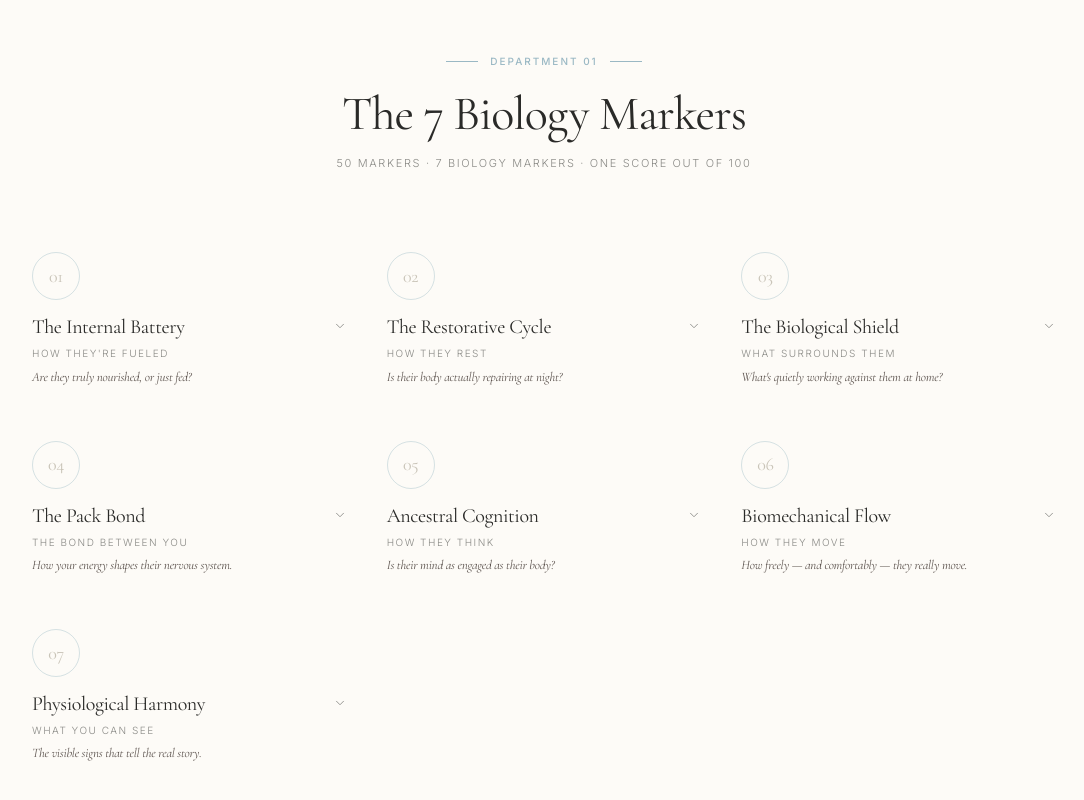
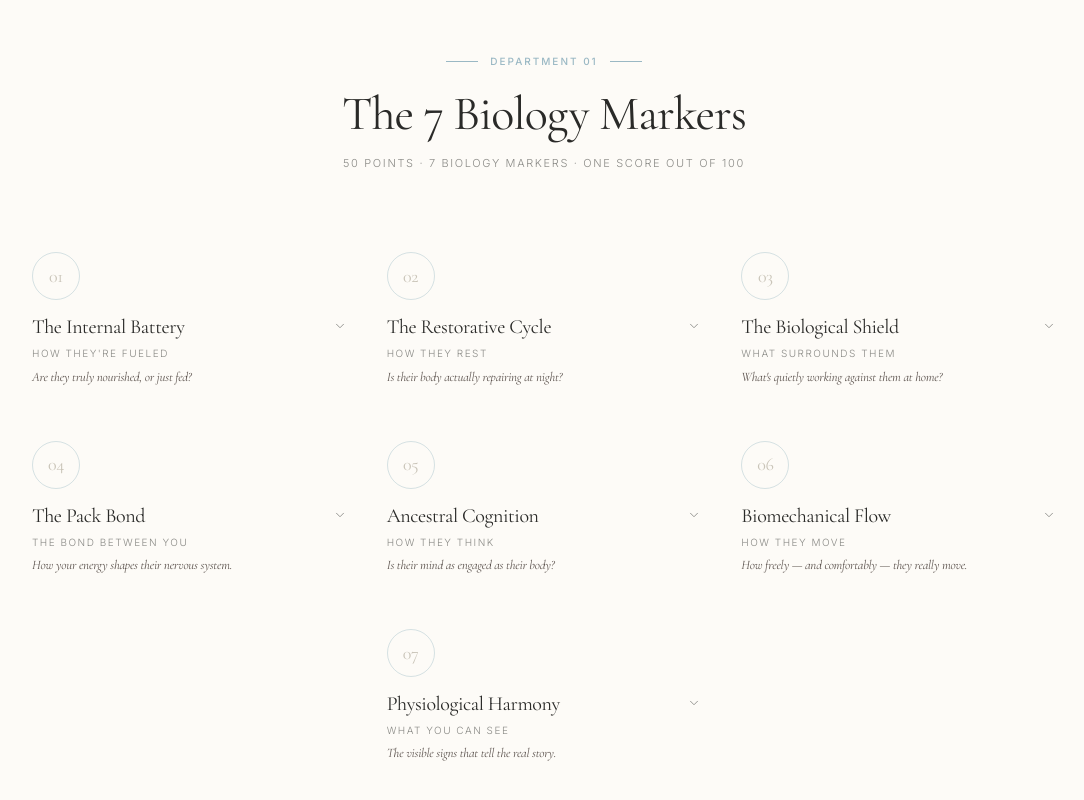
Before and after one commit to CassieAitken/the-paya-method, a React (Vite) app: page / in a window 1280 px wide. Shown: the part 1249-2049 px from the top of the page, without its empty margins (96-1180 px from the left). Built offline with nearby package versions, Linux system fonts and the light colour scheme.

Commit message:
Fix terminology: 50 Markers -> 50 Points. Center the 7th marker item so it lands in the middle column instead of sitting alone on the left in its own row

```diff
--- a/src/pages/Landing.tsx
+++ b/src/pages/Landing.tsx
@@ -117,7 +117,7 @@ export function Landing({ setStep, onSelectPillar, onShowFounderMessage }: Landi
               The 7 Biology Markers
             </h2>
             <p className="text-[11px] uppercase tracking-[0.15em] text-[#8A8A86]">
-              50 Markers &middot; 7 Biology Markers &middot; One Score out of 100
+              50 Points &middot; 7 Biology Markers &middot; One Score out of 100
             </p>
           </div>
 
@@ -128,7 +128,7 @@ export function Landing({ setStep, onSelectPillar, onShowFounderMessage }: Landi
               return (
                 <div
                   key={f.id}
-                  className="group cursor-pointer"
+                  className={`group cursor-pointer ${i === 6 ? 'sm:col-start-2' : ''}`}
                   onClick={() => setOpenPillar(isOpen ? null : i)}
                 >
                   <div className="w-12 h-12 rounded-full border border-[#9AB8C4]/40 flex items-center justify-center mb-4 group-hover:border-[#9AB8C4] transition-colors">
```
